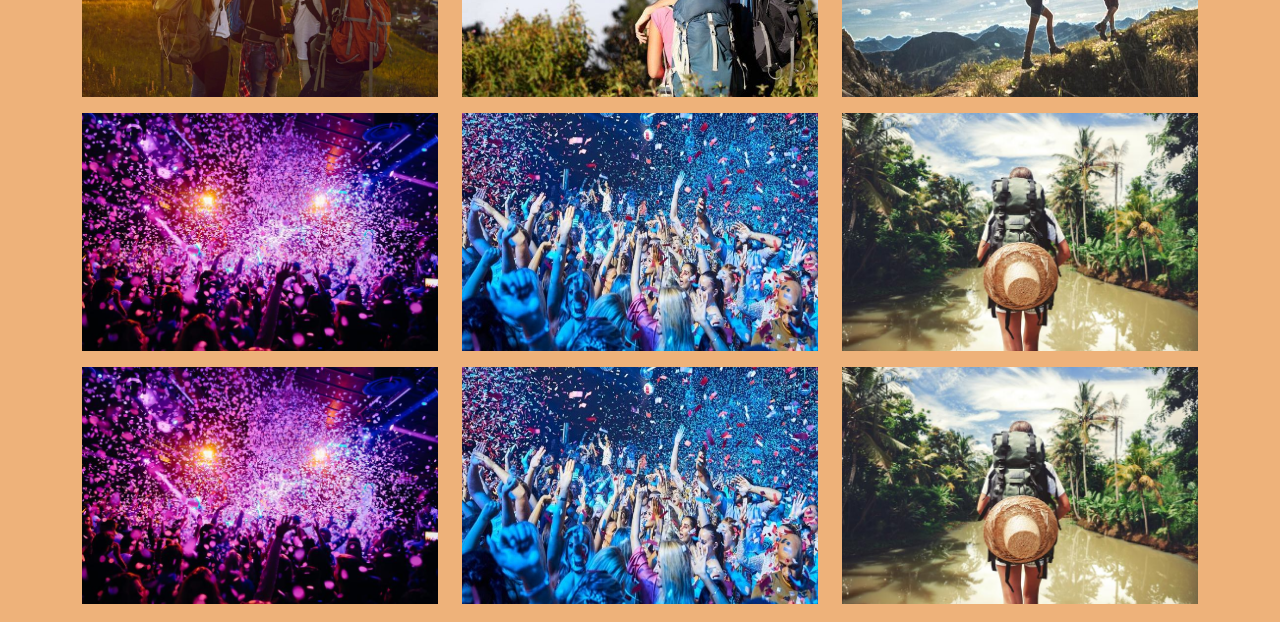
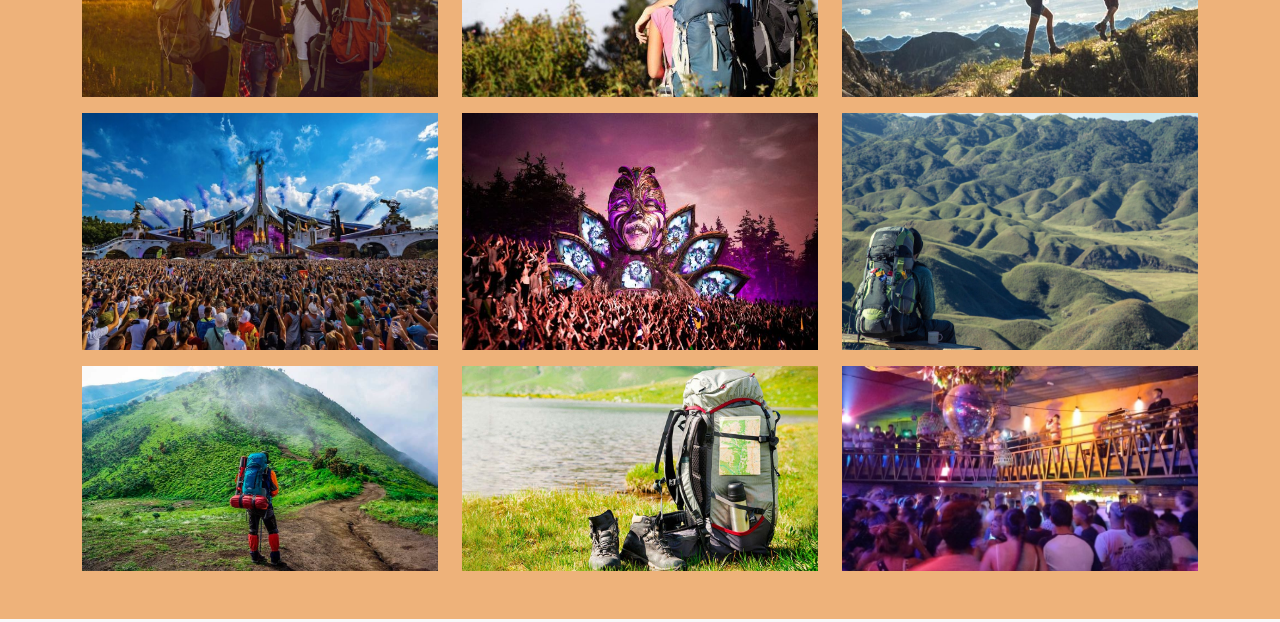
Before and after one commit to Gonzalocuenca/Proyect.final, a plain HTML site: page pages/galeria.html in a window 1280 px wide. Shown: the part 550-1172 px from the top of the page. Drawn offline with nearby package versions, Linux system fonts and the light colour scheme.

Commit message:
cambio de imagenees en galeria y entrega de proyecto final

```diff
--- a/css/partials/_reset.scss
+++ b/css/partials/_reset.scss
@@ -12,5 +12,6 @@
 
     body {
         background-color: $maincolor;
+        overflow-x: hidden;
     }
 }
--- a/pages/galeria.html
+++ b/pages/galeria.html
@@ -60,14 +60,14 @@
                 <img class="col-md-4 img-fluid img-galery" src="../img/galery6.jpg" alt="Trekkin en montaña">
             </div>
             <div class="row mt-3 gap-4 gap-md-0">
-                <img class="col-md-4 img-fluid img-galery" src="../img/galery1.jpg" alt="fiesta masiva">
-                <img class="col-md-4 img-fluid img-galery" src="../img/galery2.jpg" alt="fiesta masiva">
-                <img class="col-md-4 img-fluid img-galery" src="../img/galery3.jpg" alt="Viajes mochileros">
+                <img class="col-md-4 img-fluid img-galery" src="../img/galery7.jpg" alt="fiesta masiva">
+                <img class="col-md-4 img-fluid img-galery" src="../img/galery8.jpg" alt="fiesta masiva">
+                <img class="col-md-4 img-fluid img-galery" src="../img/galery9.jpg" alt="Viajes mochileros">
             </div>
             <div class="row mt-3 gap-4 gap-md-0">
-              <img class="col-md-4 img-fluid img-galery" src="../img/galery1.jpg" alt="fiesta masiva">
-              <img class="col-md-4 img-fluid img-galery" src="../img/galery2.jpg" alt="fiesta masiva">
-              <img class="col-md-4 img-fluid img-galery" src="../img/galery3.jpg" alt="Viajes mochileros">
+              <img class="col-md-4 img-fluid img-galery" src="../img/galery10.jpg" alt="fiesta masiva">
+              <img class="col-md-4 img-fluid img-galery" src="../img/galery11.jpg" alt="fiesta masiva">
+              <img class="col-md-4 img-fluid img-galery" src="../img/galery12.jpg" alt="Viajes mochileros">
           </div>
         </section>
     </main>
```
Also changed, not shown: pages/servicios.html (+3 -3 lines), css/estilo.css, img/galery10.jpg (added), img/galery11.jpg (added), img/galery12.jpg (added), img/galery7.jpg (added), img/galery8.jpg (added), img/galery9.jpg (added), img/service1.jpg (added), img/service22.jpg (added), 2 other files.
